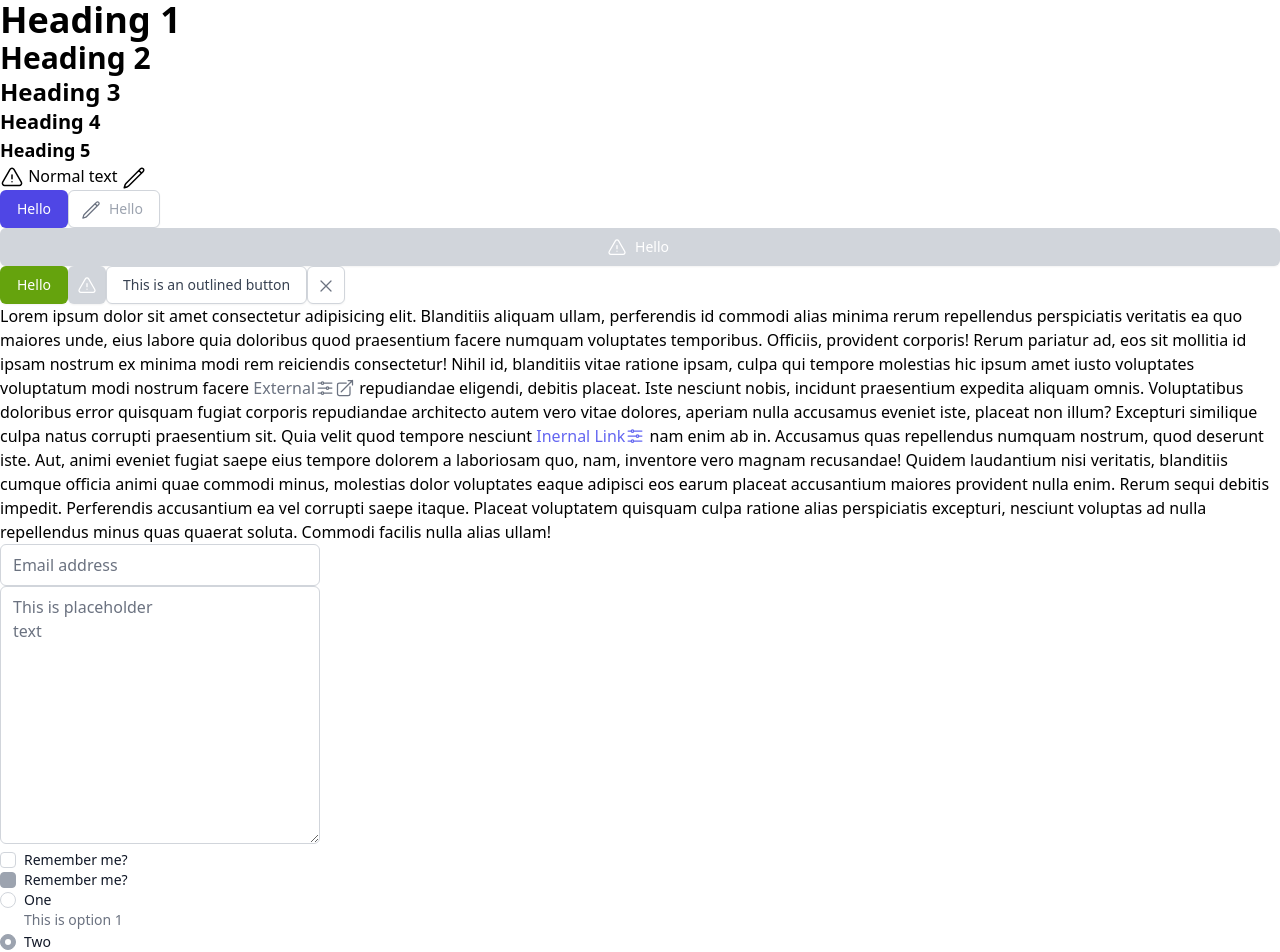
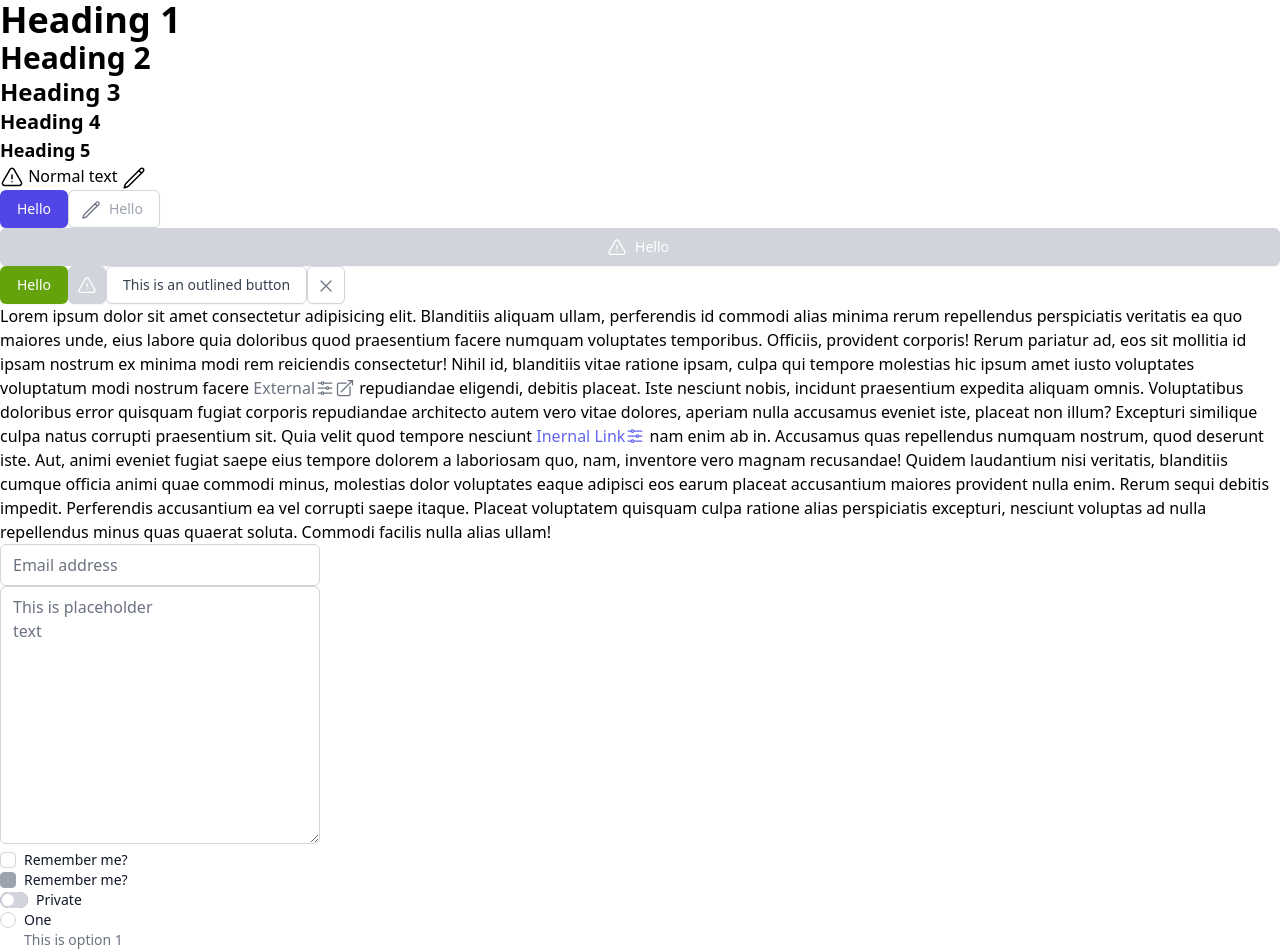
Before and after one commit to matthiebl/mtwui, a React (Vite) app: page / in a window 1280 px wide. Shown: the top 952 px of the page. Built offline with nearby package versions, Linux system fonts and the light colour scheme.

Commit message:
Add switch component (#19)

```diff
--- a/src/App.tsx
+++ b/src/App.tsx
@@ -1,11 +1,12 @@
 import React from 'react'
 import { BrowserRouter, Route, Routes } from 'react-router-dom'
-import { Box, Button, Checkbox, Icon, Input, Link, RadioGroup, Textarea } from './components'
+import { Box, Button, Checkbox, Icon, Input, Link, RadioGroup, Switch, Textarea } from './components'
 import { IconType } from './internal/icons'
 
 const App = () => {
     const [v1, setV1] = React.useState('')
     const [checked, setChecked] = React.useState(false)
+    const [switched, setSwitched] = React.useState(false)
 
     return (
         <BrowserRouter>
@@ -62,6 +63,8 @@ const App = () => {
 
                             <Checkbox checked={checked} onChange={detail => setChecked(detail.checked)} label='Remember me?' />
                             <Checkbox disabled checked={checked} onChange={detail => setChecked(detail.checked)} label='Remember me?' />
+
+                            <Switch disabled={checked} checked={switched} onChange={detail => setSwitched(detail.checked)} label='Private' />
 
                             <RadioGroup
                                 value={'two'}
--- /dev/null
+++ b/src/components/Switch.tsx
@@ -0,0 +1,37 @@
+import React from 'react'
+import { classNames } from '../internal/class-compiler'
+import { CheckboxProps } from './Checkbox'
+
+export const Switch: React.FC<CheckboxProps> = ({ label, checked = false, disabled = false, required = false, onChange }) => {
+    const id = crypto.randomUUID()
+
+    const _onChange: React.ChangeEventHandler<HTMLInputElement> = event => {
+        if (onChange) {
+            onChange({
+                event,
+                checked: event.target.checked,
+            })
+        }
+    }
+
+    return (
+        <div className='relative flex items-center'>
+            <input
+                id={id}
+                type='checkbox'
+                checked={checked}
+                disabled={disabled}
+                required={required}
+                onChange={_onChange}
+                className='peer h-4 w-7 cursor-pointer rounded-full focus:ring-indigo-500 disabled:pointer-events-none'
+            />
+            <div className='pointer-events-none absolute h-4 w-7 rounded-full border-gray-300 bg-gray-300 peer-checked:bg-indigo-600 peer-disabled:border-gray-400 peer-disabled:bg-gray-400 peer-disabled:text-gray-400' />
+            <div className='pointer-events-none absolute h-3 w-3 translate-x-0.5 rounded-full bg-white transition duration-150 peer-checked:translate-x-3.5 peer-disabled:bg-gray-100' />
+            {label && (
+                <label htmlFor={id} className='ml-2 text-sm text-gray-900'>
+                    {label}
+                </label>
+            )}
+        </div>
+    )
+}
--- a/src/components/index.ts
+++ b/src/components/index.ts
@@ -5,4 +5,5 @@ export * from './Icon'
 export * from './Input'
 export * from './Link'
 export * from './RadioGroup'
+export * from './Switch'
 export * from './Textarea'
```
